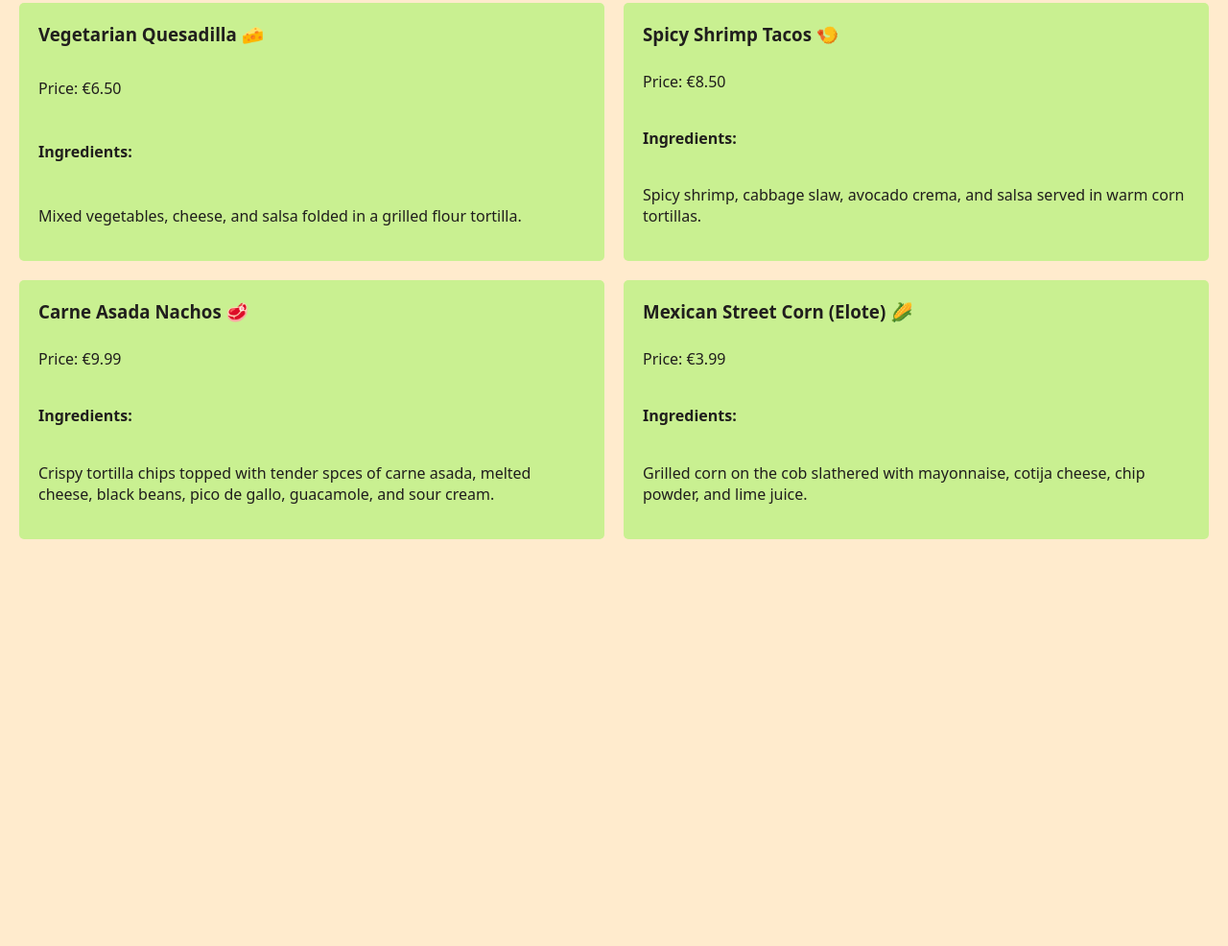
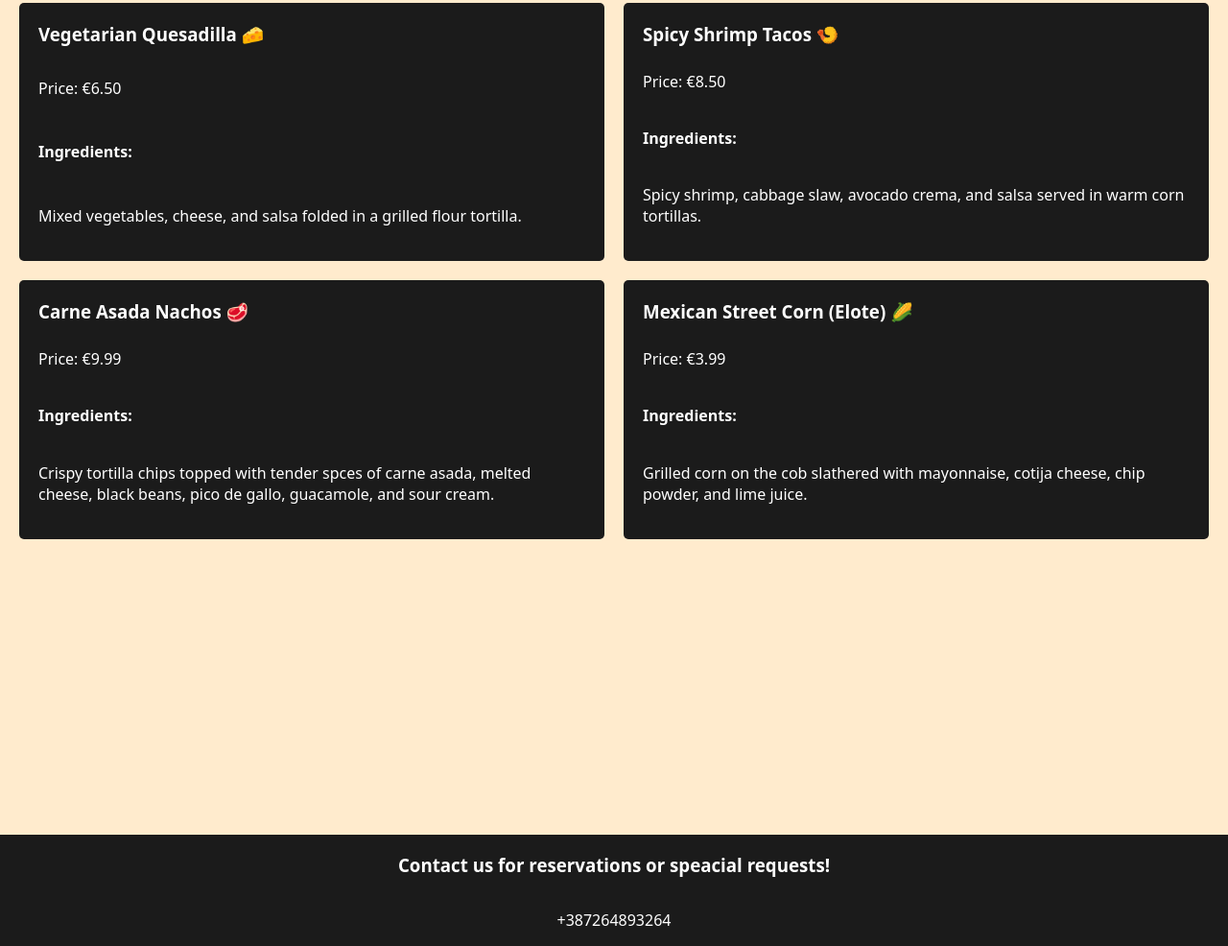
Before and after one commit to 3rlxnd/web-challenges2, a website: page css-structure_taco-truck/index.html in a window 1280 px wide. Shown: the part 473-1459 px from the top of the page at 96% size. Before the commit the page ends 1071 px from the top, so only its background shows below. Drawn offline with Linux system fonts and the light colour scheme.

Commit message:
solved challenge

```diff
--- /dev/null
+++ b/css-structure_taco-truck/components/footer.css
@@ -0,0 +1,9 @@
+@import "../theme.css";
+
+footer {
+  display: flex;
+  flex-direction: column;
+  text-align: center;
+  color: var(--card-text);
+  background-color: var(--card-bg);
+}
--- /dev/null
+++ b/css-structure_taco-truck/components/header.css
@@ -0,0 +1,13 @@
+@import "../theme.css";
+
+.header {
+  position: sticky;
+  top: 0;
+  background: var(--header-bg);
+  color: var(--header-text);
+  padding: 20px;
+}
+
+.header__title {
+  margin: 0;
+}
--- /dev/null
+++ b/css-structure_taco-truck/components/main.css
@@ -0,0 +1,40 @@
+@import "../theme.css";
+
+.main-content {
+  background: var(--main-bg);
+  padding: 20px;
+  background-position: center;
+  height: 1200px;
+}
+
+.main-content__title {
+  color: var(--main-text);
+  background: var(--main-title-bg);
+  margin: 0 0 20px 0;
+  padding: 10px;
+}
+
+.main-content__menu-list {
+  padding: 0;
+  list-style: none;
+  display: flex;
+  flex-wrap: wrap;
+  justify-content: space-between;
+  gap: 20px;
+}
+
+.card {
+  display: flex;
+  flex-direction: column;
+  justify-content: space-between;
+  background: var(--card-bg);
+  color: var(--card-text);
+  padding: 20px;
+  border-radius: 5px;
+  min-width: 300px;
+  flex: 1 1 30%;
+}
+
+.card__title {
+  margin: 0 0 10px 0;
+}
--- a/css-structure_taco-truck/index.html
+++ b/css-structure_taco-truck/index.html
@@ -128,5 +128,9 @@
         </li>
       </ul>
     </main>
+    <footer>
+      <h3>Contact us for reservations or speacial requests!</h3>
+      <p>+387264893264</p>
+    </footer>
   </body>
 </html>
--- a/css-structure_taco-truck/styles.css
+++ b/css-structure_taco-truck/styles.css
@@ -1,8 +1,8 @@
 @import "./theme.css";
 
-/* -------------------------------------------------------- */
-/* Global Styles */
-/* -------------------------------------------------------- */
+@import "./components/header.css";
+@import "./components/main.css";
+@import "./components/footer.css";
 
 *::before,
 *::after {
@@ -17,54 +17,3 @@ body {
   font-family: system-ui, sans-serif;
   background: var(--body-bg);
 }
-
-.header {
-  position: sticky;
-  top: 0;
-  background: var(--header-bg);
-  color: var(--header-text);
-  padding: 20px;
-}
-
-.header__title {
-  margin: 0;
-}
-
-
-.main-content {
-  background: var(--main-bg);
-  padding: 20px;
-}
-
-.main-content__title {
-  color: var(--main-text);
-  background: var(--main-title-bg);
-  margin: 0 0 20px 0;
-  padding: 10px;
-}
-
-.main-content__menu-list {
-  padding: 0;
-  list-style: none;
-  display: flex;
-  flex-wrap: wrap;
-  justify-content: space-between;
-  gap: 20px;
-
-}
-
-.card {
-  display: flex;
-  flex-direction: column;
-  justify-content: space-between;
-  background: var(--card-bg);
-  color: var(--card-text);
-  padding: 20px;
-  border-radius: 5px;
-  min-width: 300px;
-  flex: 1 1 30%;
-}
-
-.card__title {
-  margin: 0 0 10px 0;
-}
--- a/css-structure_taco-truck/theme.css
+++ b/css-structure_taco-truck/theme.css
@@ -8,6 +8,6 @@
   --main-text: #201e1d;
   --main-title-bg: #fab1d9;
 
-  --card-bg: #c9f091;
-  --card-text: #201e1d;
+  --card-bg: #1b1b1b;
+  --card-text: #ffffff;
 }
```
Also changed, not shown: 1 other file.
